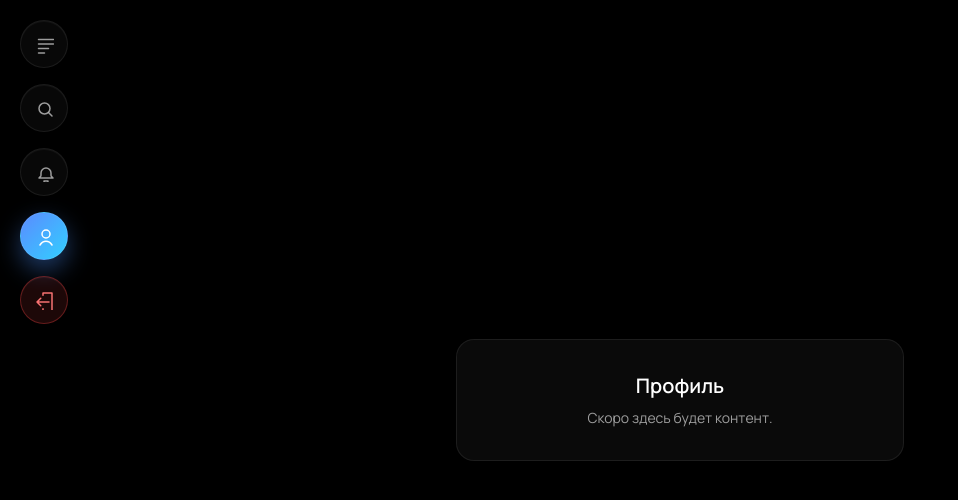
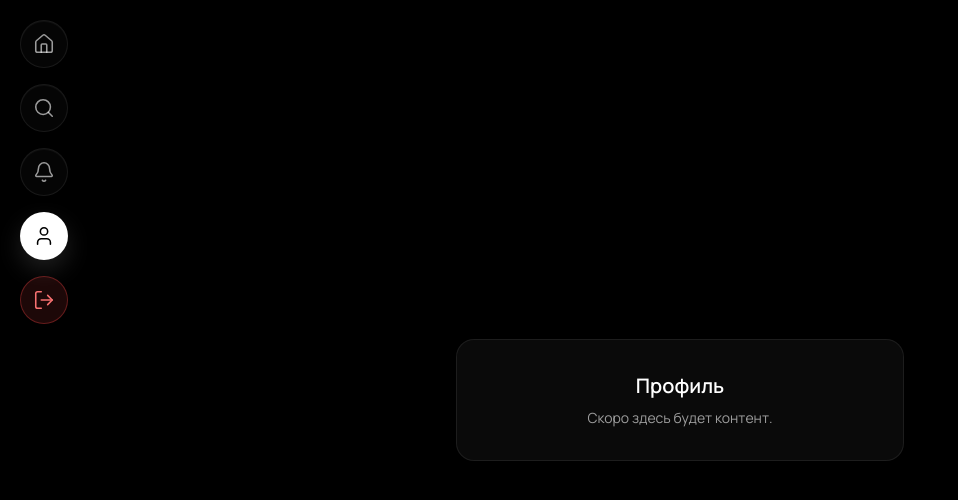
Before and after one commit to alanzhumalin/sdu_threads, a React (Vite) app in the folder frontend/: page /profile in a window 1280 px wide. Shown: the top 500 px of the page, without its empty margins (0-958 px from the left). Built offline with nearby package versions, Linux system fonts and the light colour scheme; sample sign-in values are in the browser's storage.

Commit message:
changed ui on feed page

```diff
--- a/frontend/package.json
+++ b/frontend/package.json
@@ -10,6 +10,7 @@
     "lint": "eslint . --ext ts,tsx --report-unused-disable-directives --max-warnings 0"
   },
   "dependencies": {
+    "lucide-react": "^0.563.0",
     "react": "^18.3.1",
     "react-dom": "^18.3.1",
     "react-router-dom": "^6.26.2",
--- a/frontend/src/api/client.ts
+++ b/frontend/src/api/client.ts
@@ -42,6 +42,7 @@ export const api = {
         username: string;
         full_name: string;
         created_at: string;
+        media_url?: string;
         like_count: number;
         liked_by_me: boolean;
       }[]
--- a/frontend/src/components/PostComposer.tsx
+++ b/frontend/src/components/PostComposer.tsx
@@ -1,6 +1,7 @@
 import { FormEvent, useState } from "react";
 import { api } from "../api/client";
 import { useAuthStore } from "../store/auth";
+import { Image as ImageIcon, Hash } from "lucide-react";
 
 type Props = {
   onCreated?: () => void;
@@ -37,7 +38,7 @@ export default function PostComposer({ onCreated }: Props) {
   return (
     <form
       onSubmit={submit}
-      className="card p-4 md:p-5 space-y-3"
+      className="card p-4 md:p-4 space-y-3"
     >
       <div className="flex items-center justify-between text-sm text-white/70">
         <div className="flex items-center gap-2">
@@ -65,14 +66,10 @@ export default function PostComposer({ onCreated }: Props) {
       <div className="flex items-center justify-between">
         <div className="flex gap-2 text-white/50">
           <button type="button" className="nav-icon bg-white/5 border border-white/10">
-            <svg xmlns="http://www.w3.org/2000/svg" className="w-5 h-5" fill="none" stroke="currentColor" strokeWidth="1.5">
-              <path strokeLinecap="round" strokeLinejoin="round" d="M4.5 7.5h15m-15 5h9m-9 5h6" />
-            </svg>
+            <ImageIcon className="w-5 h-5" strokeWidth={1.7} />
           </button>
           <button type="button" className="nav-icon bg-white/5 border border-white/10">
-            <svg xmlns="http://www.w3.org/2000/svg" className="w-5 h-5" fill="none" stroke="currentColor" strokeWidth="1.5">
-              <path strokeLinecap="round" strokeLinejoin="round" d="M12 5.5 5.5 12 12 18.5 18.5 12 12 5.5Z" />
-            </svg>
+            <Hash className="w-5 h-5" strokeWidth={1.7} />
           </button>
         </div>
         <button
--- a/frontend/src/styles.css
+++ b/frontend/src/styles.css
@@ -39,7 +39,7 @@ body {
 
 .sidebar-pill {
   border-radius: 26px;
-  background: rgba(255, 255, 255, 0.03);
+  background: rgba(255, 255, 255, 0.02);
   border: 1px solid var(--stroke);
   box-shadow: inset 0 1px 0 rgba(255, 255, 255, 0.04);
 }
@@ -48,14 +48,20 @@ body {
   width: 48px;
   height: 48px;
   border-radius: 999px;
-  display: grid;
-  place-items: center;
+  position: relative;
+  display: inline-flex;
+  align-items: center;
+  justify-content: center;
+  padding: 0;
+  box-sizing: border-box;
   transition: all 0.2s ease;
 }
 
 .nav-icon.active {
-  background: linear-gradient(135deg, #5b8bff, #32cfff);
-  box-shadow: 0 10px 24px rgba(75, 145, 255, 0.4);
+  background: #fff;
+  color: #000;
+  border: 1px solid rgba(255, 255, 255, 0.6);
+  box-shadow: 0 10px 24px rgba(255, 255, 255, 0.12);
 }
 
 .nav-icon.danger {
@@ -64,6 +70,12 @@ body {
   color: #fca5a5;
 }
 
+.nav-icon svg {
+  width: 22px;
+  height: 22px;
+  display: block;
+}
+
 .pill {
   border: 1px solid var(--stroke);
   background: rgba(255, 255, 255, 0.03);
--- a/frontend/src/ui/Navigation.tsx
+++ b/frontend/src/ui/Navigation.tsx
@@ -1,3 +1,14 @@
+import {
+  Bell,
+  Home,
+  LogIn,
+  LogOut,
+  Plus,
+  Search,
+  User,
+  UserPlus,
+} from "lucide-react";
+
 type NavItem = { label: string; path: string; icon: string };
 
 type Props = {
@@ -7,56 +18,15 @@ type Props = {
 };
 
 const icons: Record<string, JSX.Element> = {
-  feed: (
-    <svg xmlns="http://www.w3.org/2000/svg" className="w-5 h-5" fill="none" stroke="currentColor" strokeWidth="1.5">
-      <path strokeLinecap="round" strokeLinejoin="round" d="M4.5 5.5h15M4.5 10h15M4.5 14.5h10M4.5 19h6" />
-    </svg>
-  ),
-  search: (
-    <svg xmlns="http://www.w3.org/2000/svg" className="w-5 h-5" fill="none" stroke="currentColor" strokeWidth="1.5">
-      <circle cx="10.5" cy="10.5" r="5.5" />
-      <path strokeLinecap="round" strokeLinejoin="round" d="m15 15 3 3" />
-    </svg>
-  ),
-  bell: (
-    <svg xmlns="http://www.w3.org/2000/svg" className="w-5 h-5" fill="none" stroke="currentColor" strokeWidth="1.5">
-      <path strokeLinecap="round" strokeLinejoin="round" d="M12 21a2 2 0 0 1-2-2h4a2 2 0 0 1-2 2Zm-7-5 1.4-1.4A2 2 0 0 0 7 13.2V11a5 5 0 0 1 10 0v2.2a2 2 0 0 0 .6 1.4L19 16H5Z" />
-    </svg>
-  ),
-  user: (
-    <svg xmlns="http://www.w3.org/2000/svg" className="w-5 h-5" fill="none" stroke="currentColor" strokeWidth="1.5">
-      <path strokeLinecap="round" strokeLinejoin="round" d="M12 12a4 4 0 1 0 0-8 4 4 0 0 0 0 8Z" />
-      <path strokeLinecap="round" strokeLinejoin="round" d="M6 19c1.5-2.5 3.5-3.75 6-3.75S16.5 16.5 18 19" />
-    </svg>
-  ),
-  login: (
-    <svg xmlns="http://www.w3.org/2000/svg" className="w-5 h-5" fill="none" stroke="currentColor" strokeWidth="1.5">
-      <path strokeLinecap="round" strokeLinejoin="round" d="M12 5v14m0 0h7m-7 0H5" />
-    </svg>
-  ),
-  "user-plus": (
-    <svg xmlns="http://www.w3.org/2000/svg" className="w-5 h-5" fill="none" stroke="currentColor" strokeWidth="1.5">
-      <path strokeLinecap="round" strokeLinejoin="round" d="M15 8a3 3 0 1 1-6 0 3 3 0 0 1 6 0Z" />
-      <path strokeLinecap="round" strokeLinejoin="round" d="M5 19c1.5-2.5 3.5-3.75 6-3.75S15.5 16.5 17 19M18 8v3m-1.5-1.5H21" />
-    </svg>
-  ),
-  exit: (
-    <svg xmlns="http://www.w3.org/2000/svg" className="w-5 h-5" fill="none" stroke="currentColor" strokeWidth="1.5">
-      <path strokeLinecap="round" strokeLinejoin="round" d="M15 12H3m0 0 3.75 3.75M3 12l3.75-3.75M9 5.25V3h9v18h-9v-2.25" />
-    </svg>
-  ),
-  plus: (
-    <svg xmlns="http://www.w3.org/2000/svg" className="w-5 h-5" fill="none" stroke="currentColor" strokeWidth="1.5">
-      <path strokeLinecap="round" strokeLinejoin="round" d="M12 5v14M5 12h14" />
-    </svg>
-  ),
-  bell2: (
-    <svg xmlns="http://www.w3.org/2000/svg" className="w-5 h-5" fill="none" stroke="currentColor" strokeWidth="1.5">
-      <path strokeLinecap="round" strokeLinejoin="round" d="M12 21a2 2 0 0 1-2-2h4a2 2 0 0 1-2 2Z" />
-      <path strokeLinecap="round" strokeLinejoin="round" d="M6.5 16 7.7 14.8A2 2 0 0 0 8.3 13.4V11a4 4 0 1 1 8 0v2.4a2 2 0 0 0 .6 1.4l1.2 1.2" />
-      <path strokeLinecap="round" strokeLinejoin="round" d="m19 11-.8.8a1.2 1.2 0 0 0 0 1.7l.8.8" />
-    </svg>
-  ),
+  feed: <Home size={22} strokeWidth={1.7} />,
+  search: <Search size={22} strokeWidth={1.7} />,
+  bell: <Bell size={22} strokeWidth={1.7} />,
+  user: <User size={22} strokeWidth={1.7} />,
+  login: <LogIn size={22} strokeWidth={1.7} />,
+  "user-plus": <UserPlus size={22} strokeWidth={1.7} />,
+  exit: <LogOut size={22} strokeWidth={1.7} />,
+  plus: <Plus size={22} strokeWidth={1.7} />,
+  bell2: <Bell size={22} strokeWidth={1.7} />,
 };
 
 export default function Navigation({ items, onClick, activePath }: Props) {
@@ -68,12 +38,12 @@ export default function Navigation({ items, onClick, activePath }: Props) {
           <button
             key={item.path}
             onClick={() => onClick(item.path)}
-            className={`nav-icon sidebar-pill ${
+            className={`nav-icon ${
               item.icon === "exit"
                 ? "danger"
                 : activePath === item.path
-                  ? "active border-white/40"
-                  : "hover:border-white/30 hover:bg-white/10"
+                  ? "active"
+                  : "sidebar-pill hover:border-white/30 hover:bg-white/10"
             }`}
             title={item.label}
           >
@@ -82,7 +52,7 @@ export default function Navigation({ items, onClick, activePath }: Props) {
                 item.icon === "exit"
                   ? "text-red-400"
                   : activePath === item.path
-                    ? "text-white"
+                    ? "text-black"
                     : "text-white/60"
               }
             >
@@ -102,7 +72,7 @@ export default function Navigation({ items, onClick, activePath }: Props) {
               item.icon === "exit"
                 ? "text-red-400"
                 : activePath === item.path
-                  ? "text-white"
+                  ? "text-black bg-white rounded-full px-3 py-2"
                   : "text-white/60"
             }`}
           >
```
Also changed, not shown: frontend/src/pages/Feed.tsx (+74 -20 lines), 5 other files (tests, documents, lock files or other folders).
